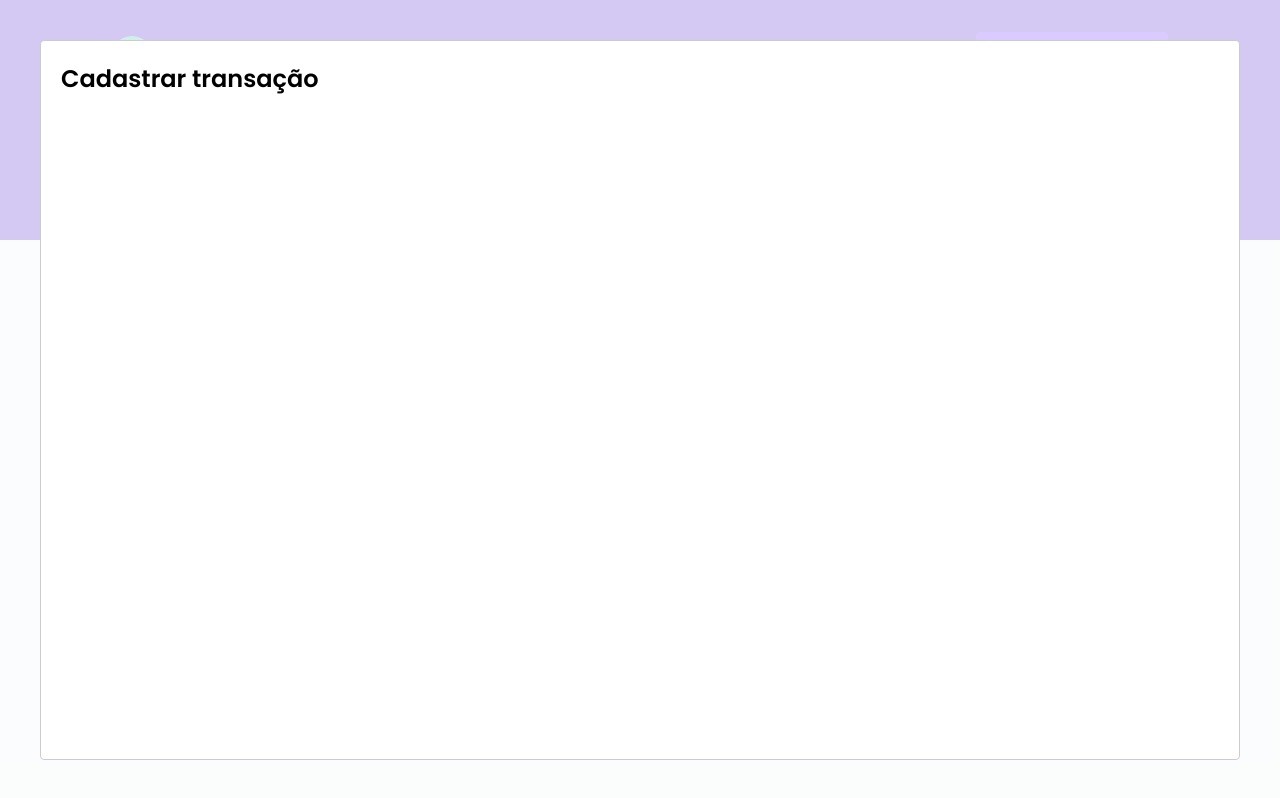
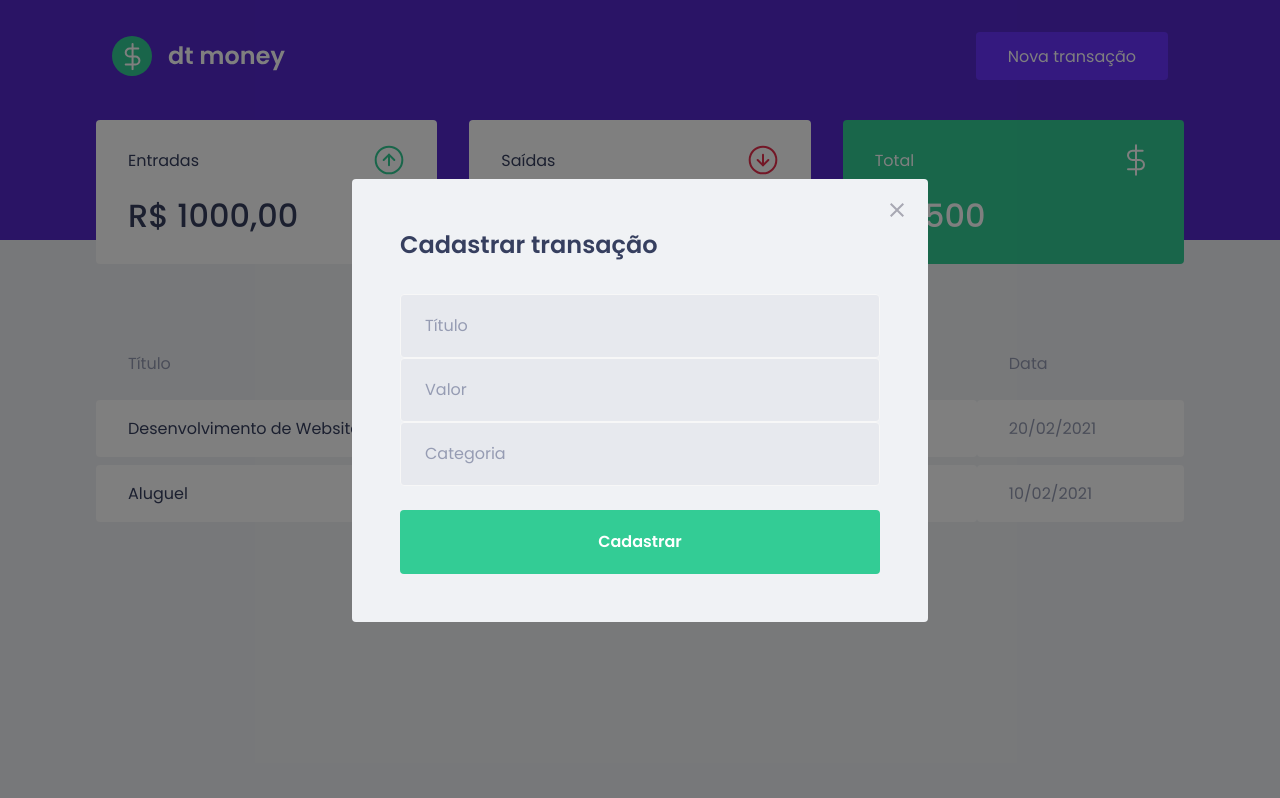
Before and after one commit to Bluniz/dtmoney, a React (Create React App) app: page / in a window 1280 px wide. Both pictures are taken after a click on the button "Nova transação". Built offline with nearby package versions, Linux system fonts and the light colour scheme; no server answers; what miragejs would draw is missing.

Commit message:
Add TransactModal and style

```diff
--- a/src/components/NewTransactionModal/index.tsx
+++ b/src/components/NewTransactionModal/index.tsx
@@ -1,5 +1,6 @@
 import Modal from "react-modal";
 import { Container } from "./styles";
+import closeImg from "../../assets/close.svg";
 
 interface NewTransactionModalProps {
   isOpen: boolean;
@@ -11,8 +12,27 @@
   onRequestClose,
 }: NewTransactionModalProps) {
   return (
-    <Modal isOpen={isOpen} onRequestClose={onRequestClose}>
-      <h2>Cadastrar transação</h2>
+    <Modal
+      isOpen={isOpen}
+      onRequestClose={onRequestClose}
+      overlayClassName="react-modal-overlay"
+      className="react-modal-content"
+    >
+      <button
+        type="button"
+        className="react-modal-close"
+        onClick={onRequestClose}
+      >
+        <img src={closeImg} alt="Fechar Modal" />
+      </button>
+      <Container>
+        <h2>Cadastrar transação</h2>
+
+        <input placeholder="Título" />
+        <input type="number" placeholder="Valor" />
+        <input placeholder="Categoria" />
+        <button type="submit">Cadastrar</button>
+      </Container>
     </Modal>
   );
 }
--- a/src/components/NewTransactionModal/styles.ts
+++ b/src/components/NewTransactionModal/styles.ts
@@ -1,3 +1,49 @@
 import styled from "styled-components";
 
-export const Container = styled.div``;
+export const Container = styled.form`
+  h2 {
+    color: var(--text-title);
+    font-size: 1.5rem;
+    margin-bottom: 2rem;
+  }
+
+  input {
+    width: 100%;
+    padding: 0 1.5rem;
+    height: 4rem;
+    border-radius: 0.25rem;
+
+    border: 1px solid #f7f7f7;
+    background: #e7e9ee;
+
+    font-weight: 400;
+    font-size: 1rem;
+
+    &::placeholder {
+      color: var(--text-body);
+    }
+  }
+
+  & + input {
+    margin-top: 1rem;
+  }
+
+  button[type="submit"] {
+    width: 100%;
+    padding: 0 1.5rem;
+    height: 4rem;
+    background: var(--green);
+    color: #fff;
+    border-radius: 0.25rem;
+    border: 0;
+    font-size: 1rem;
+    margin-top: 1.5rem;
+    font-weight: 600;
+
+    transition: filter 0.2s;
+
+    &:hover {
+      filter: brightness(0.9);
+    }
+  }
+`;
--- a/src/styles/global.ts
+++ b/src/styles/global.ts
@@ -61,4 +61,42 @@
     opacity: 0.6;
     cursor: not-allowed;
   }
+
+ .react-modal-overlay {
+  background: rgba(0,0,0,0.5);
+
+  position: fixed;
+  top: 0;
+  bottom: 0;
+  left: 0;
+  right: 0;
+
+  display: flex;
+  align-items: center;
+  justify-content: center;
+ }
+ .react-modal-content {
+  width: 100%;
+  max-width: 576px;
+  background: var(--background);
+  padding: 3rem;
+  position: relative;
+  border-radius: 0.25rem;
+ }
+
+
+ .react-modal-close{
+   position: absolute;
+   right: 1.5rem;
+   top: 1.5rem;
+   border: 0;
+   background: transparent;
+
+   transition: filter 0.2s;
+
+
+   &:hover{
+     filter: brightness(0.8);
+   }
+ }
 `;
```
